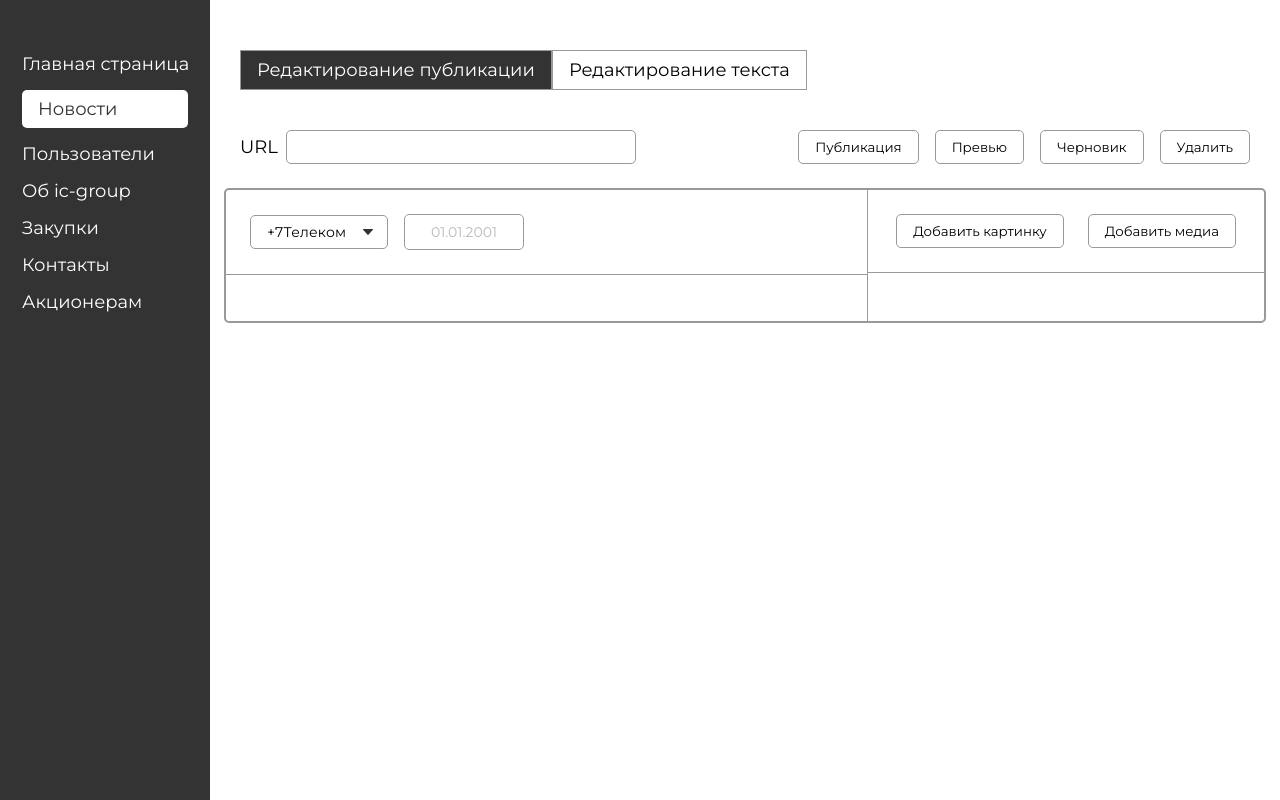
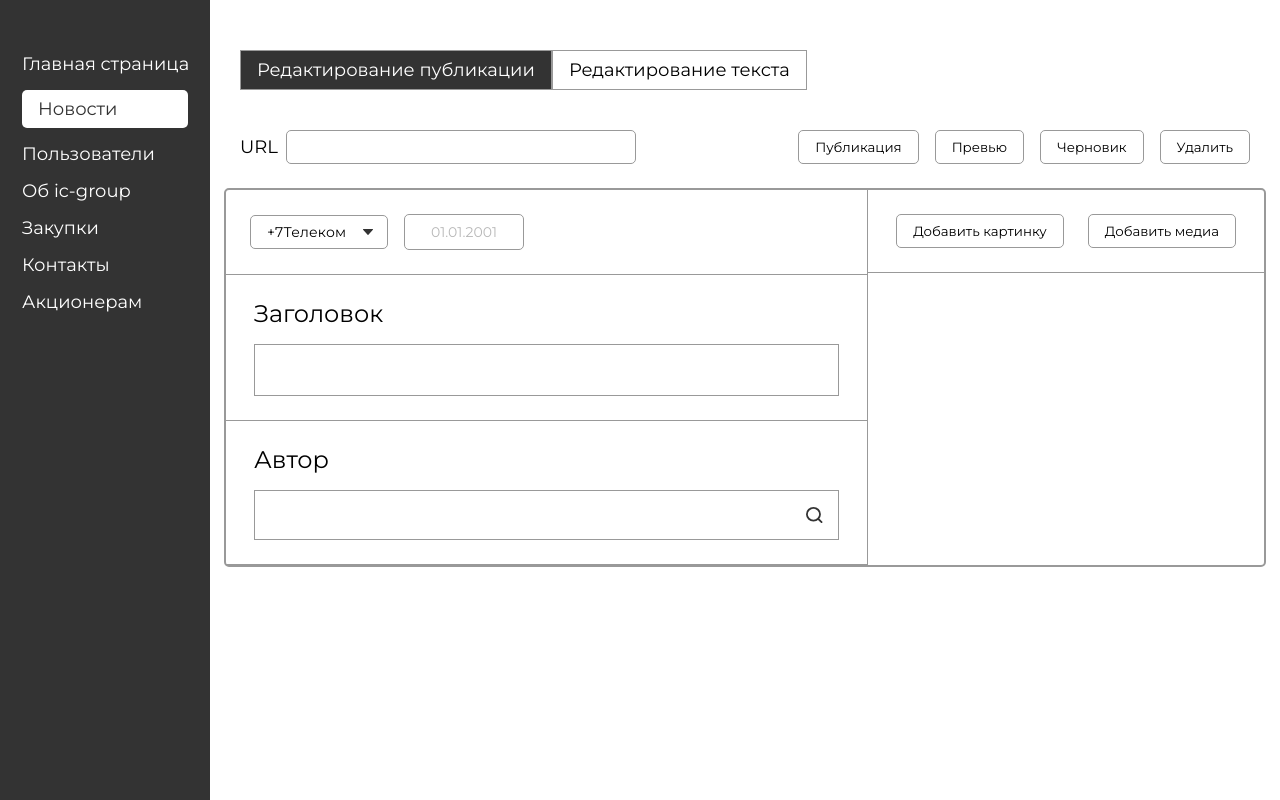
Before and after one commit to KiraProsto/ICGroup-admin, a React (Vite) app: page /admin/news/add in a window 1280 px wide. Built offline with nearby package versions, Linux system fonts and the light colour scheme.

Commit message:
Added maininfo UI component

```diff
--- /dev/null
+++ b/src/components/newsadd/MainInfo.tsx
@@ -0,0 +1,14 @@
+export default function MainInfo() {
+  return (
+    <div className="add-main">
+      <div className="add__block">
+        <h2 className="add__title">Заголовок</h2>
+        <input type="text" className="add__input-title" />
+      </div>
+      <div className="add__block">
+        <h2 className="add__title">Автор</h2>
+        <input type="text" className="add__input-search" />
+      </div>
+    </div>
+  );
+}
--- a/src/components/newsadd/newsadd.css
+++ b/src/components/newsadd/newsadd.css
@@ -9,7 +9,42 @@
   flex: 1;
 }
 .news-add-layout__right {
+  border-left: 1px solid var(--gray-3);
   margin-left: auto;
+}
+
+/* all */
+.add__block {
+  border-bottom: 1px solid var(--gray-3);
+  padding: 24px 28px;
+}
+.add__title {
+  font-size: 24px;
+  margin-bottom: 16px;
+  font-weight: 400;
+}
+.add__input-title {
+  width: 100%;
+  border: 1px solid var(--gray-3);
+  font-size: 14px;
+  padding: 16px;
+}
+
+.add__input-search {
+  box-sizing: border-box;
+  background-image: url('/newsadd/lupa.svg');
+  background-repeat: no-repeat;
+  background-size: 16.5px;
+  background-position: right 16px center;
+  padding: 16px;
+  padding-right: 40px;
+  width: 100%;
+  border: 1px solid var(--gray-3);
+  cursor: text;
+
+  &:focus {
+    outline: none;
+  }
 }
 
 /* NewsAddHeader */
@@ -121,9 +156,6 @@
 }
 
 /* MediaActions */
-.add-media {
-  border-left: 1px solid var(--gray-3);
-}
 
 .add-media__actions {
   display: flex;
--- a/src/pages/admin/NewsAddPage.tsx
+++ b/src/pages/admin/NewsAddPage.tsx
@@ -1,5 +1,6 @@
 import type { RootState } from '@/app/store';
 import CategorySelector from '@/components/newsadd/CategorySelector';
+import MainInfo from '@/components/newsadd/MainInfo';
 import MediaActions from '@/components/newsadd/MediaActions';
 import MediaPicker from '@/components/newsadd/MediaPicker';
 import NewsAddHeader from '@/components/newsadd/NewsAddHeader';
@@ -18,7 +19,7 @@ export default function NewsAddPage() {
         <div className="news-add-layout">
           <div className="news-add-layout__left">
             <CategorySelector />
-            {/* <MainInfo /> */}
+            <MainInfo />
             {/* <AnnouncementBlock/> */}
             {/* <SocialPublicationBlock /> */}
             {/* <RSSBlock /> */}
```
Also changed, not shown: public/newsadd/lupa.svg (added).
